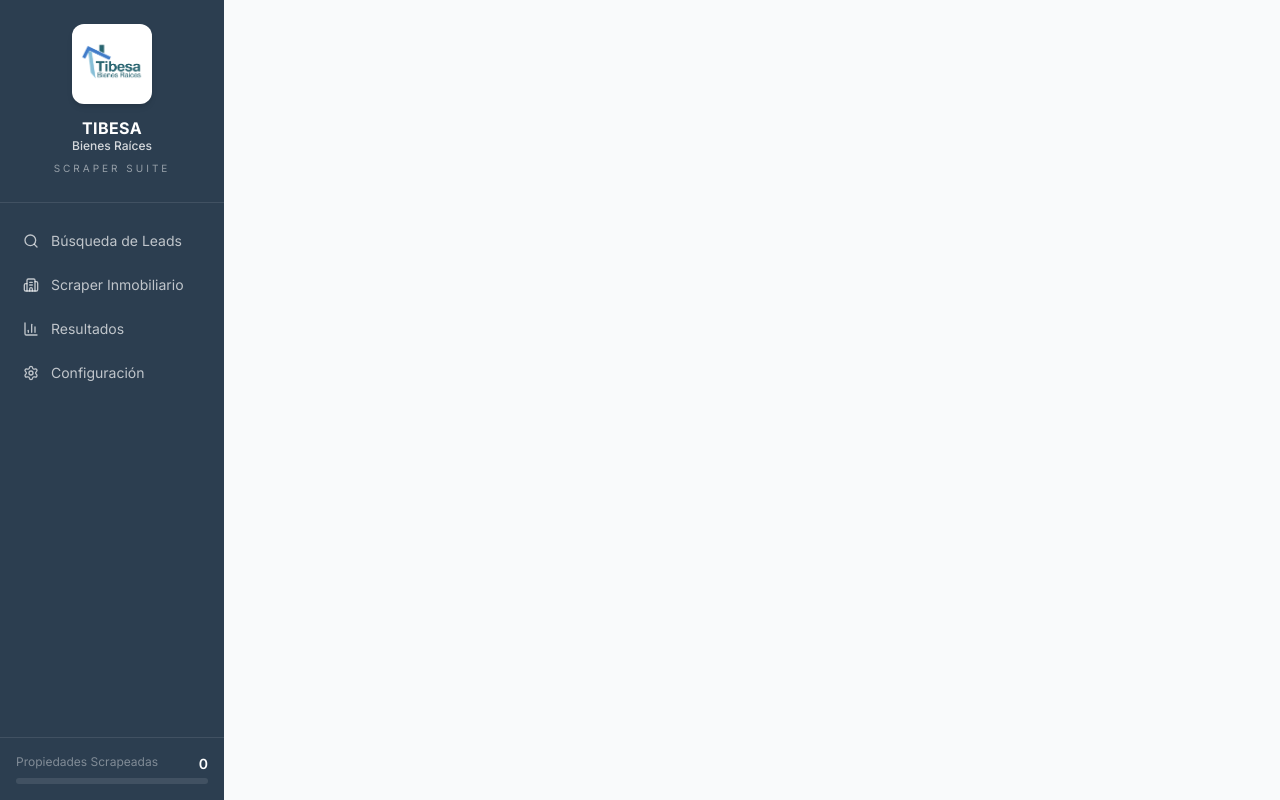
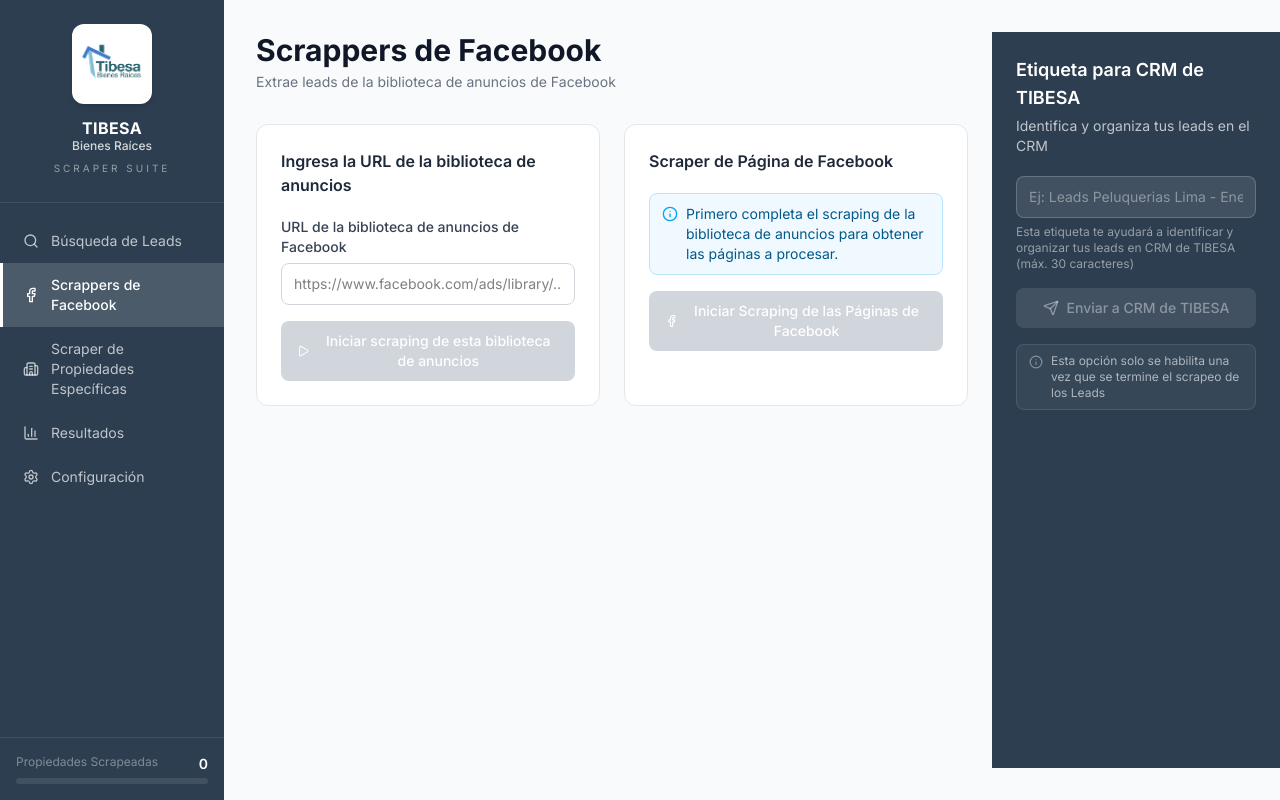
Before and after one commit to Instalacionesaria/Scraper-TIBESA, a React (Vite) app in the folder Frontend-Scraper-TIBESA/: page /facebook in a window 1280 px wide. Built offline with nearby package versions, Linux system fonts and the light colour scheme; no server answers.

Commit message:
feat(frontend): add Scrappers de Facebook page and rename Scraper Inmobiliario

```diff
--- a/Frontend-Scraper-TIBESA/src/App.jsx
+++ b/Frontend-Scraper-TIBESA/src/App.jsx
@@ -4,6 +4,7 @@
 import ResultadosPage from './pages/ResultadosPage'
 import ConfiguracionPage from './pages/ConfiguracionPage'
 import BusquedaLeadsPage from './pages/BusquedaLeadsPage'
+import ScrappersFacebookPage from './pages/ScrappersFacebookPage'
 
 function App() {
   return (
@@ -13,6 +14,7 @@
         <Routes>
           <Route path="/" element={<ScraperPage />} />
           <Route path="/leads" element={<BusquedaLeadsPage />} />
+          <Route path="/facebook" element={<ScrappersFacebookPage />} />
           <Route path="/resultados" element={<ResultadosPage />} />
           <Route path="/configuracion" element={<ConfiguracionPage />} />
         </Routes>
--- a/Frontend-Scraper-TIBESA/src/components/Sidebar.jsx
+++ b/Frontend-Scraper-TIBESA/src/components/Sidebar.jsx
@@ -1,9 +1,10 @@
 import { NavLink } from 'react-router-dom'
-import { Building2, BarChart3, Settings, LogOut, Search } from 'lucide-react'
+import { Building2, BarChart3, Settings, LogOut, Search, Facebook } from 'lucide-react'
 
 const navItems = [
   { to: '/leads', label: 'Búsqueda de Leads', icon: Search },
-  { to: '/', label: 'Scraper Inmobiliario', icon: Building2 },
+  { to: '/facebook', label: 'Scrappers de Facebook', icon: Facebook },
+  { to: '/', label: 'Scraper de Propiedades Específicas', icon: Building2 },
   { to: '/resultados', label: 'Resultados', icon: BarChart3 },
   { to: '/configuracion', label: 'Configuración', icon: Settings },
 ]
--- /dev/null
+++ b/Frontend-Scraper-TIBESA/src/pages/ScrappersFacebookPage.jsx
@@ -0,0 +1,194 @@
+import { useState } from 'react'
+import { Facebook, Play, Loader2, Send, Info } from 'lucide-react'
+
+const API_BASE = import.meta.env.VITE_API_BASE || 'http://localhost:8000'
+const MAX_ETIQUETA_LEN = 30
+
+export default function ScrappersFacebookPage() {
+  const [urlBiblioteca, setUrlBiblioteca] = useState('')
+  const [etiqueta, setEtiqueta] = useState('')
+
+  const [statusBiblioteca, setStatusBiblioteca] = useState('idle') // idle | running | done | error
+  const [statusPaginas, setStatusPaginas] = useState('idle')
+  const [enviandoCRM, setEnviandoCRM] = useState(false)
+
+  const canScrapeBiblioteca = urlBiblioteca.trim() && statusBiblioteca !== 'running'
+  const canScrapePaginas = statusBiblioteca === 'done' && statusPaginas !== 'running'
+  const canSendCRM = statusPaginas === 'done' && etiqueta.trim() && !enviandoCRM
+
+  const handleScrapeBiblioteca = async () => {
+    if (!canScrapeBiblioteca) return
+    setStatusBiblioteca('running')
+    try {
+      // TODO: conectar con endpoint del backend
+      // const res = await fetch(`${API_BASE}/api/facebook/biblioteca`, { ... })
+      await new Promise(r => setTimeout(r, 1200))
+      setStatusBiblioteca('done')
+    } catch (e) {
+      console.error(e)
+      setStatusBiblioteca('error')
+    }
+  }
+
+  const handleScrapePaginas = async () => {
+    if (!canScrapePaginas) return
+    setStatusPaginas('running')
+    try {
+      // TODO: conectar con endpoint del backend
+      // const res = await fetch(`${API_BASE}/api/facebook/paginas`, { ... })
+      await new Promise(r => setTimeout(r, 1200))
+      setStatusPaginas('done')
+    } catch (e) {
+      console.error(e)
+      setStatusPaginas('error')
+    }
+  }
+
+  const handleEnviarCRM = async () => {
+    if (!canSendCRM) return
+    setEnviandoCRM(true)
+    try {
+      // TODO: POST a endpoint de CRM
+      await new Promise(r => setTimeout(r, 800))
+      alert('Etiqueta enviada a CRM de TIBESA')
+    } finally {
+      setEnviandoCRM(false)
+    }
+  }
+
+  return (
+    <div className="flex gap-6 -mr-8 min-h-[calc(100vh-4rem)]">
+      {/* Contenido principal */}
+      <div className="flex-1">
+        <div className="mb-8">
+          <h1 className="text-3xl font-bold text-gray-900 mb-1">Scrappers de Facebook</h1>
+          <p className="text-sm text-gray-500">Extrae leads de la biblioteca de anuncios de Facebook</p>
+        </div>
+
+        <div className="grid grid-cols-1 lg:grid-cols-2 gap-6">
+          {/* Card 1: Biblioteca de anuncios */}
+          <div className="bg-white border border-gray-200 rounded-xl p-6">
+            <h2 className="text-base font-semibold text-gray-800 mb-5">Ingresa la URL de la biblioteca de anuncios</h2>
+
+            <div className="space-y-4">
+              <div>
+                <label className="block text-sm font-medium text-gray-700 mb-1.5">
+                  URL de la biblioteca de anuncios de Facebook
+                </label>
+                <input
+                  type="url"
+                  value={urlBiblioteca}
+                  onChange={(e) => setUrlBiblioteca(e.target.value)}
+                  placeholder="https://www.facebook.com/ads/library/..."
+                  disabled={statusBiblioteca === 'running'}
+                  className="w-full px-3 py-2.5 border border-gray-300 rounded-lg text-sm focus:outline-none focus:ring-2 focus:ring-sky-400 focus:border-transparent disabled:bg-gray-50 disabled:text-gray-500"
+                />
+              </div>
+
+              <button
+                onClick={handleScrapeBiblioteca}
+                disabled={!canScrapeBiblioteca}
+                className="w-full inline-flex items-center justify-center gap-2 px-4 py-2.5 rounded-lg text-sm font-medium text-white bg-sky-500 hover:bg-sky-600 disabled:bg-gray-300 disabled:cursor-not-allowed transition-colors cursor-pointer"
+              >
+                {statusBiblioteca === 'running' ? (
+                  <><Loader2 className="w-4 h-4 animate-spin" /> Scrapeando...</>
+                ) : (
+                  <><Play className="w-4 h-4" /> Iniciar scraping de esta biblioteca de anuncios</>
+                )}
+              </button>
+
+              {statusBiblioteca === 'done' && (
+                <div className="text-sm text-green-700 bg-green-50 border border-green-200 rounded-lg px-3 py-2">
+                  Biblioteca scrapeada. Ya puedes procesar las páginas.
+                </div>
+              )}
+              {statusBiblioteca === 'error' && (
+                <div className="text-sm text-red-700 bg-red-50 border border-red-200 rounded-lg px-3 py-2">
+                  Ocurrió un error scrapeando la biblioteca.
+                </div>
+              )}
+            </div>
+          </div>
+
+          {/* Card 2: Páginas de Facebook */}
+          <div className="bg-white border border-gray-200 rounded-xl p-6">
+            <h2 className="text-base font-semibold text-gray-800 mb-5">Scraper de Página de Facebook</h2>
+
+            <div className="space-y-4">
+              <div className="flex items-start gap-2 text-sm text-sky-800 bg-sky-50 border border-sky-200 rounded-lg px-3 py-2.5">
+                <Info className="w-4 h-4 mt-0.5 shrink-0 text-sky-500" />
+                <span>
+                  {statusBiblioteca === 'done'
+                    ? 'Ya puedes iniciar el scraping de las páginas obtenidas.'
+                    : 'Primero completa el scraping de la biblioteca de anuncios para obtener las páginas a procesar.'}
+                </span>
+              </div>
+
+              <button
+                onClick={handleScrapePaginas}
+                disabled={!canScrapePaginas}
+                className="w-full inline-flex items-center justify-center gap-2 px-4 py-2.5 rounded-lg text-sm font-medium text-white bg-indigo-400 hover:bg-indigo-500 disabled:bg-gray-300 disabled:cursor-not-allowed transition-colors cursor-pointer"
+              >
+                {statusPaginas === 'running' ? (
+                  <><Loader2 className="w-4 h-4 animate-spin" /> Scrapeando...</>
+                ) : (
+                  <><Facebook className="w-4 h-4" /> Iniciar Scraping de las Páginas de Facebook</>
+                )}
+              </button>
+
+              {statusPaginas === 'done' && (
+                <div className="text-sm text-green-700 bg-green-50 border border-green-200 rounded-lg px-3 py-2">
+                  Páginas scrapeadas. Ya puedes enviar los leads al CRM.
+                </div>
+              )}
+              {statusPaginas === 'error' && (
+                <div className="text-sm text-red-700 bg-red-50 border border-red-200 rounded-lg px-3 py-2">
+                  Ocurrió un error scrapeando las páginas.
+                </div>
+              )}
+            </div>
+          </div>
+        </div>
+      </div>
+
+      {/* Panel lateral oscuro: Etiqueta CRM */}
+      <aside className="w-72 bg-[#2c3e50] text-white p-6 shrink-0">
+        <h2 className="text-lg font-semibold mb-1">Etiqueta para CRM de TIBESA</h2>
+        <p className="text-sm text-white/70 mb-5">Identifica y organiza tus leads en el CRM</p>
+
+        <div className="space-y-4">
+          <div>
+            <input
+              type="text"
+              value={etiqueta}
+              onChange={(e) => setEtiqueta(e.target.value.slice(0, MAX_ETIQUETA_LEN))}
+              placeholder="Ej: Leads Peluquerias Lima - Enero 2025"
+              maxLength={MAX_ETIQUETA_LEN}
+              className="w-full px-3 py-2.5 bg-white/10 border border-white/20 rounded-lg text-sm text-white placeholder-white/40 focus:outline-none focus:ring-2 focus:ring-sky-400 focus:border-transparent"
+            />
+            <p className="text-xs text-white/50 mt-1.5">
+              Esta etiqueta te ayudará a identificar y organizar tus leads en CRM de TIBESA (máx. {MAX_ETIQUETA_LEN} caracteres)
+            </p>
+          </div>
+
+          <button
+            onClick={handleEnviarCRM}
+            disabled={!canSendCRM}
+            className="w-full inline-flex items-center justify-center gap-2 px-4 py-2.5 rounded-lg text-sm font-medium text-white bg-emerald-500 hover:bg-emerald-600 disabled:bg-white/10 disabled:text-white/40 disabled:cursor-not-allowed transition-colors cursor-pointer"
+          >
+            {enviandoCRM ? (
+              <><Loader2 className="w-4 h-4 animate-spin" /> Enviando...</>
+            ) : (
+              <><Send className="w-4 h-4" /> Enviar a CRM de TIBESA</>
+            )}
+          </button>
+
+          <div className="text-xs text-white/60 bg-white/5 border border-white/10 rounded-lg px-3 py-2 flex items-start gap-2">
+            <Info className="w-3.5 h-3.5 mt-0.5 shrink-0 text-white/40" />
+            <span>Esta opción solo se habilita una vez que se termine el scrapeo de los Leads</span>
+          </div>
+        </div>
+      </aside>
+    </div>
+  )
+}
```
